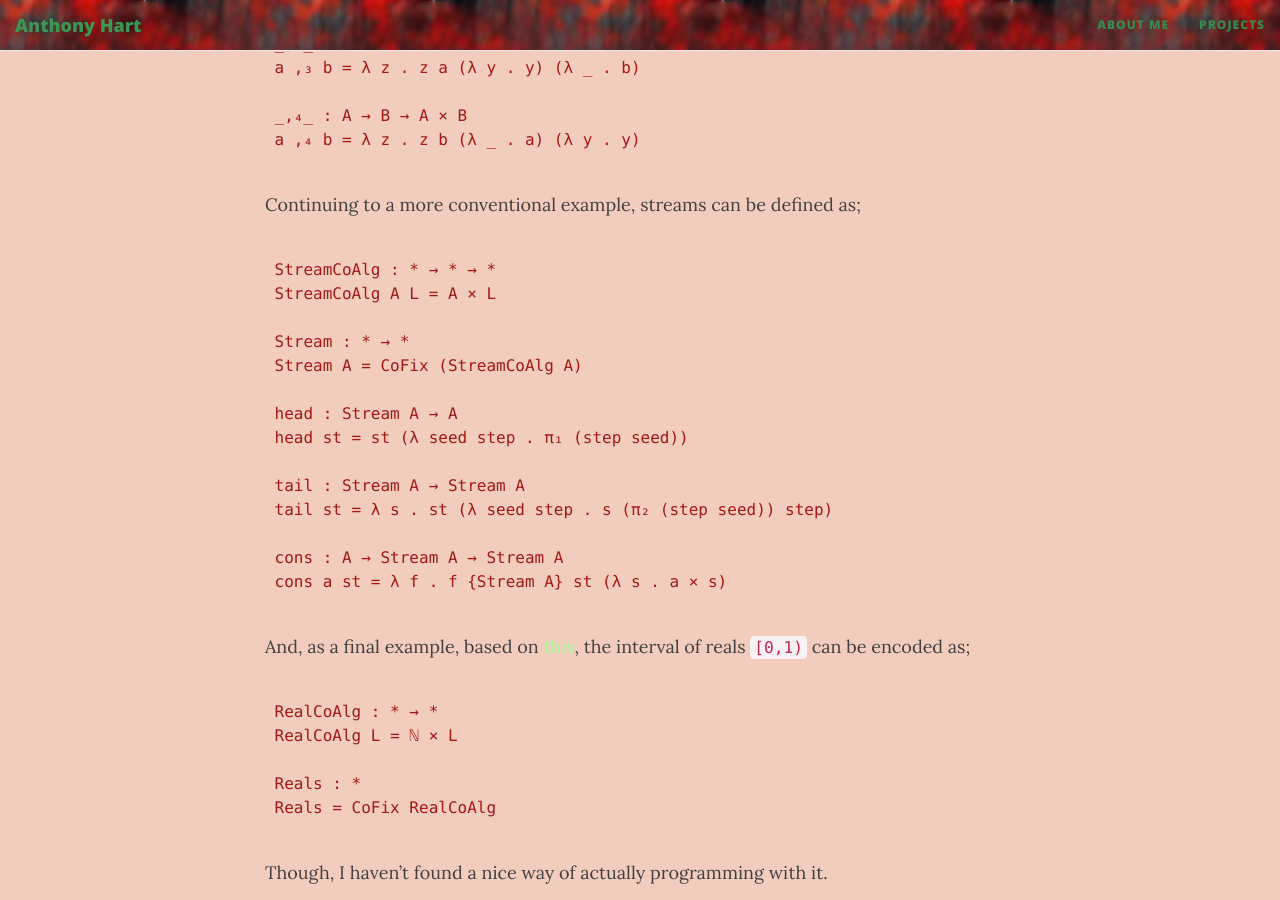
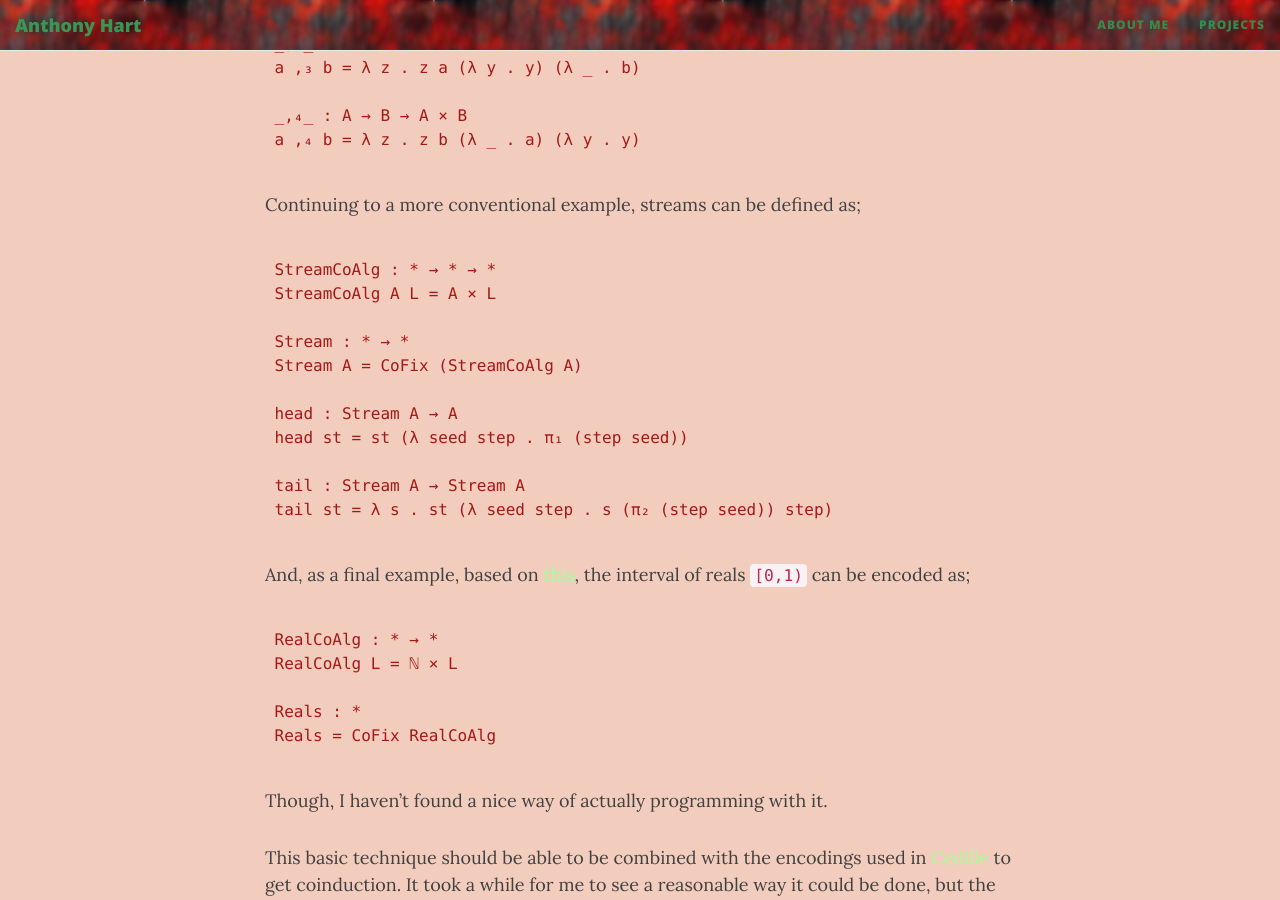
Before and after one commit to AHartNtkn/AHartNtkn.github.io, a Jekyll site: the page built from _posts/2019-12-03-Some-Notes-on-Lambda-Encodings.md, in a window 1280 px wide and 900 px high, scrolled down 3140 px. Built offline with Jekyll 4.4.1, drawn with Linux system fonts in a browser that asks for light colours; nearby versions of some CDN libraries.

Commit message:
The const definition doesn't actually work. :(

```diff
--- a/_posts/2019-12-03-Some-Notes-on-Lambda-Encodings.md
+++ b/_posts/2019-12-03-Some-Notes-on-Lambda-Encodings.md
@@ -107,9 +107,6 @@ Continuing to a more conventional example, streams can be defined as;
     tail : Stream A → Stream A
     tail st = λ s . st (λ seed step . s (π₂ (step seed)) step)
 
-    cons : A → Stream A → Stream A
-    cons a st = λ f . f {Stream A} st (λ s . a × s)
-
 And, as a final example, based on [this](http://citeseerx.ist.psu.edu/viewdoc/download;jsessionid=9A564F2172717230E15D3F8EC5253423?doi=10.1.1.47.5204&rep=rep1&type=pdf), the interval of reals `[0,1)` can be encoded as;
 
     RealCoAlg : * → *
```
